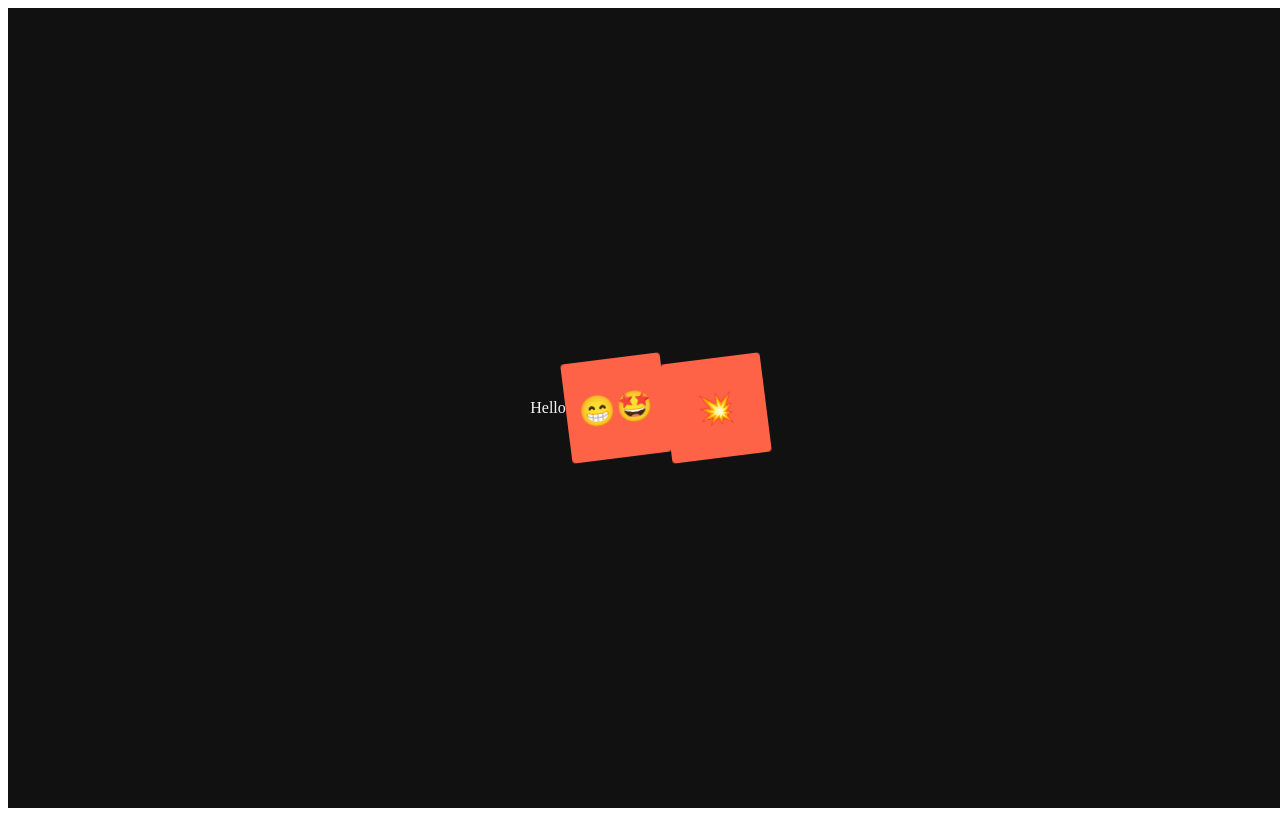
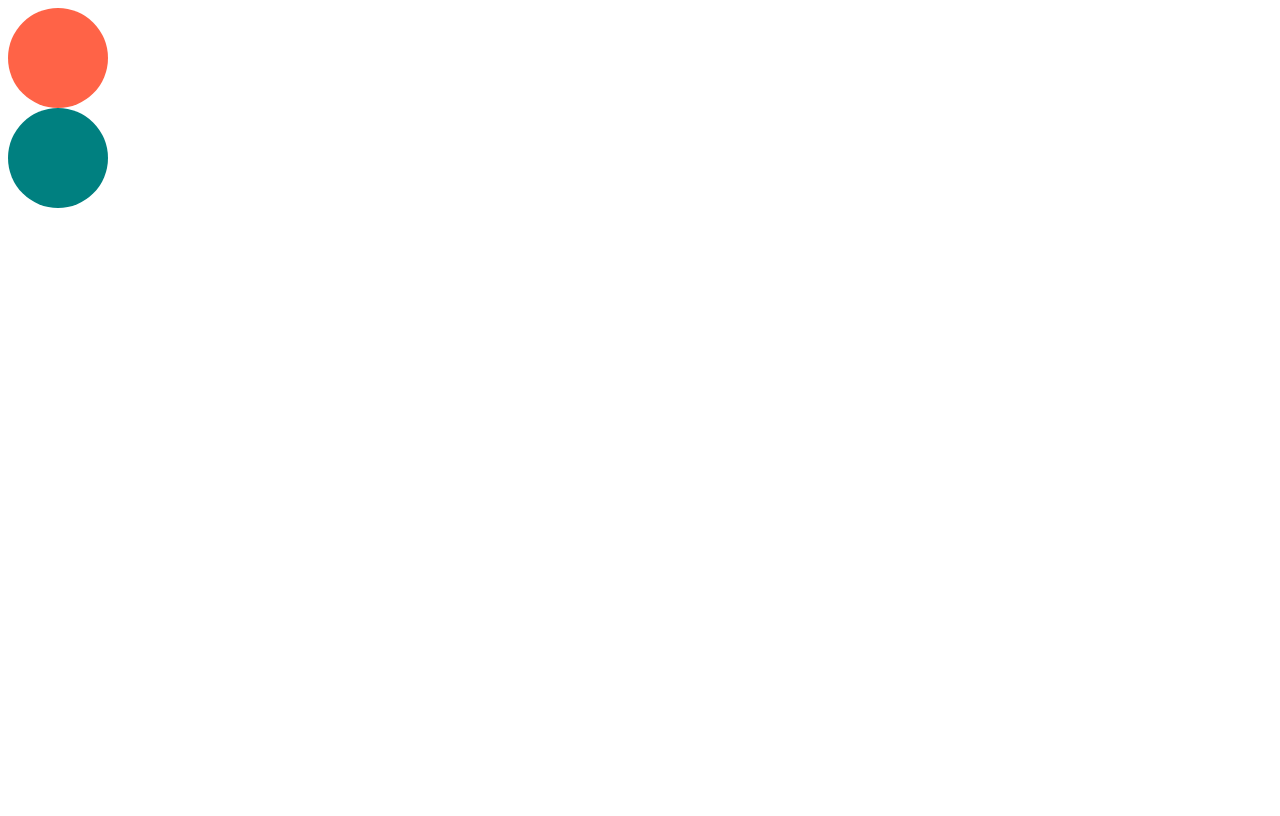
Before and after one commit to onetuks/reactjs-practice, a React (Create React App) app: page / in a window 1280 px wide. Built offline with nearby package versions, Linux system fonts and the light colour scheme.

Commit message:
typescript - props

```diff
--- a/src/App.tsx
+++ b/src/App.tsx
@@ -1,72 +1,12 @@
-import React from "react";
 import styled, { keyframes } from "styled-components";
-
-const Container = styled.div`
-  display: flex;
-  width: 100vw;
-  height: 100vh;
-  justify-content: center;
-  align-items: center;
-  background-color: ${(props) => props.theme.bgColor};
-`;
-
-const Title = styled.span`
-  color: ${(props) => props.theme.textColor};
-`;
-
-const rotationAnim = keyframes`
-  0% {
-    transform: rotate(0deg);
-    border-radius: 0px;
-  }
-  50% {
-    border-radius: 100px;
-  }
-  100% {
-    transform: rotate(360deg);
-    border-radius: 0px;
-  }
-`;
-
-const Emoji = styled.span`
-  font-size: 30px;
-`;
-
-const Box = styled.div`
-  background-color: tomato;
-  width: 100px;
-  height: 100px;
-  display: flex;
-  justify-content: center;
-  align-items: center;
-  animation: ${rotationAnim} 1s linear infinite;
-  ${Emoji} {
-    font-size: 30px;
-    &:hover {
-      font-size: 40px;
-    }
-    &:active {
-      opacity: 0;
-    }
-  }
-`;
-
-const Circle = styled(Box)`
-  border-radius: 50px;
-`;
+import Circle from './Circle';
 
 function App() {
   return (
-    <Container>
-      <Title>Hello</Title>
-      <Box>
-        <Emoji>😁</Emoji>
-        <Emoji as="p">🤩</Emoji>
-      </Box>
-      <Circle>
-        <Emoji>💥</Emoji>
-      </Circle>
-    </Container>
+    <div>
+      <Circle bgColor={"tomato"} />
+      <Circle bgColor={"teal"} />
+    </div>
   );
 }
 
--- /dev/null
+++ b/src/Circle.tsx
@@ -0,0 +1,22 @@
+import styled from 'styled-components';
+
+interface ContainerProps {
+    bgColor: string;
+}
+
+const Container = styled.div<ContainerProps>`
+    background-color: ${(props) => props.bgColor};
+    width: 100px;
+    height: 100px;
+    border-radius: 50px;
+`;
+
+interface CircleProps {
+    bgColor: string;
+}
+
+function Circle({ bgColor }: CircleProps) {
+    return <Container bgColor={ bgColor }/>
+}
+
+export default Circle;
```
